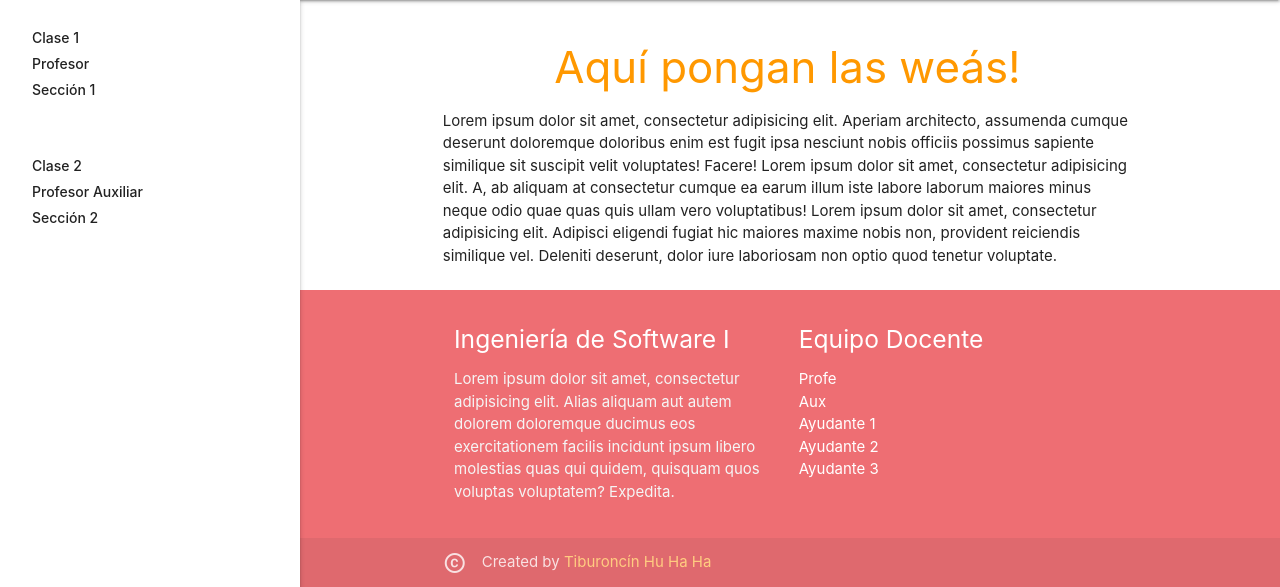
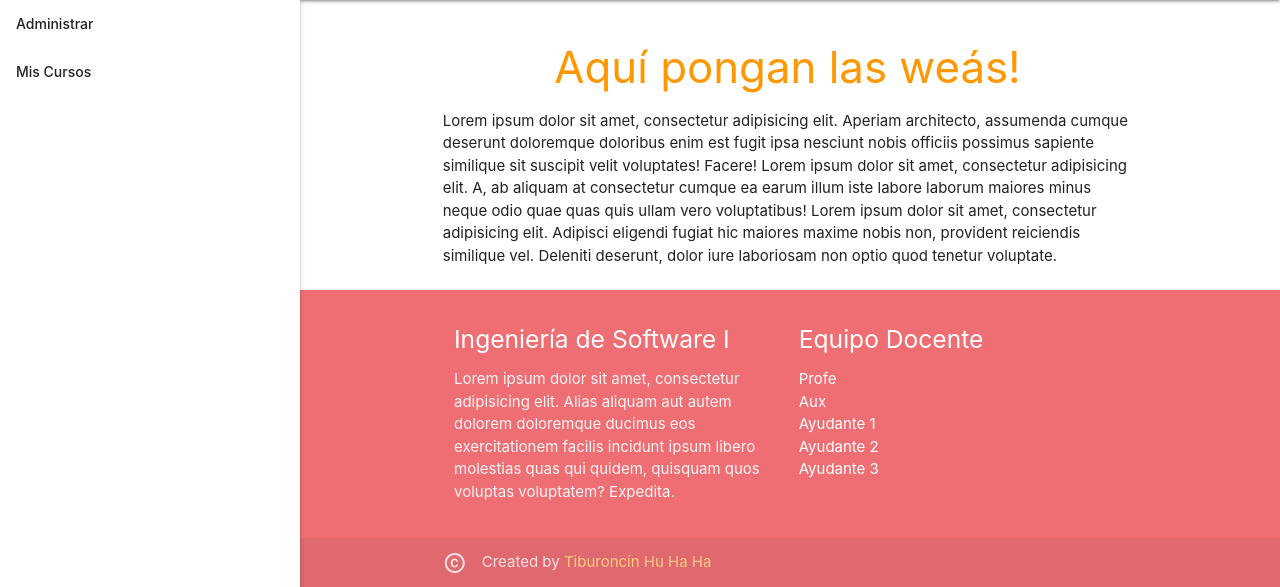
Before and after one commit to DCC-CC4401/2018-2-Equipo-11-T2, a Django app: page / in a window 1280 px wide. Shown: the part 64-651 px from the top of the page. Run offline with Django 3.2, Linux system fonts and the light colour scheme; some libraries are stand-ins or nearby versions.

Commit message:
added admin left pan

```diff
--- a/T2/coevaluacion/templates/base.html
+++ b/T2/coevaluacion/templates/base.html
@@ -12,8 +12,6 @@
     <link href="{% static "coevaluacion/css/style.css" %}" type="text/css" rel="stylesheet" media="screen,projection"/>
 </head>
 <body>
-
-
     <header>
         <div class="navbar-fixed">
             <nav>
@@ -47,21 +45,52 @@
 
                 </form>
             </li>
-
-            <li class="bold">
+            <li class="no-padding">
+                <ul class="collapsible collapsible-accordion">
+                    <li class="bold"><a class="collapsible-header waves-effect waves-teal">Administrar</a>
+                        <div class="collapsible-body">
+                            <ul>
+                                <li>
+                                    <a href="#" class="waves-effect waves-teal" style="height: auto;">
+                                        Perfil
+                                    </a>
+                                </li>
+                                <li>
+                                    <a href="#" class="waves-effect waves-teal" style="height: auto;">
+                                        Cursos
+                                    </a>
+                                </li>
+                                <li>
+                                    <a href="#" class="waves-effect waves-teal" style="height: auto;">
+                                        Coevaluaciones
+                                    </a>
+                                </li>
+                            </ul>
+                        </div>
+                    </li>
+                    <li class="bold"><a class="collapsible-header waves-effect waves-teal">Mis Cursos</a>
+                        <div class="collapsible-body">
+                            <ul>
+                                <li>
                                     <a href="#" class="waves-effect waves-teal" style="height: auto;">
                                         <p class="course-top">Clase 1</p>
                                         <p class="course-mid">Profesor</p>
                                         <p class="course-bottom">Sección 1</p>
                                     </a>
                                 </li>
-            <li class="bold">
+                                <li>
                                     <a href="#" class="waves-effect waves-teal" style="height: auto;">
                                         <p class="course-top">Clase 2</p>
                                         <p class="course-mid">Profesor Auxiliar</p>
                                         <p class="course-bottom">Sección 2</p>
                                     </a>
                                 </li>
+                            </ul>
+                        </div>
+                    </li>
+                </ul>
+            </li>
+
             <li class="hide-on-large-only hide-on-extra-large-only"><a href="#"><i class="material-icons left">power_settings_new</i>Logout</a></li>
         </ul>
 
--- a/T2/static/coevaluacion/js/init.js
+++ b/T2/static/coevaluacion/js/init.js
@@ -1,7 +1,7 @@
 (function($){
-  $(function(){
+    $(function(){
+        $('.sidenav').sidenav();
+        $('.collapsible').collapsible();
 
-    $('.sidenav').sidenav();
-
-  }); // end of document ready
+    }); // end of document ready
 })(jQuery); // end of jQuery name space
```
Lines whose indentation alone changed are shown as unchanged.
